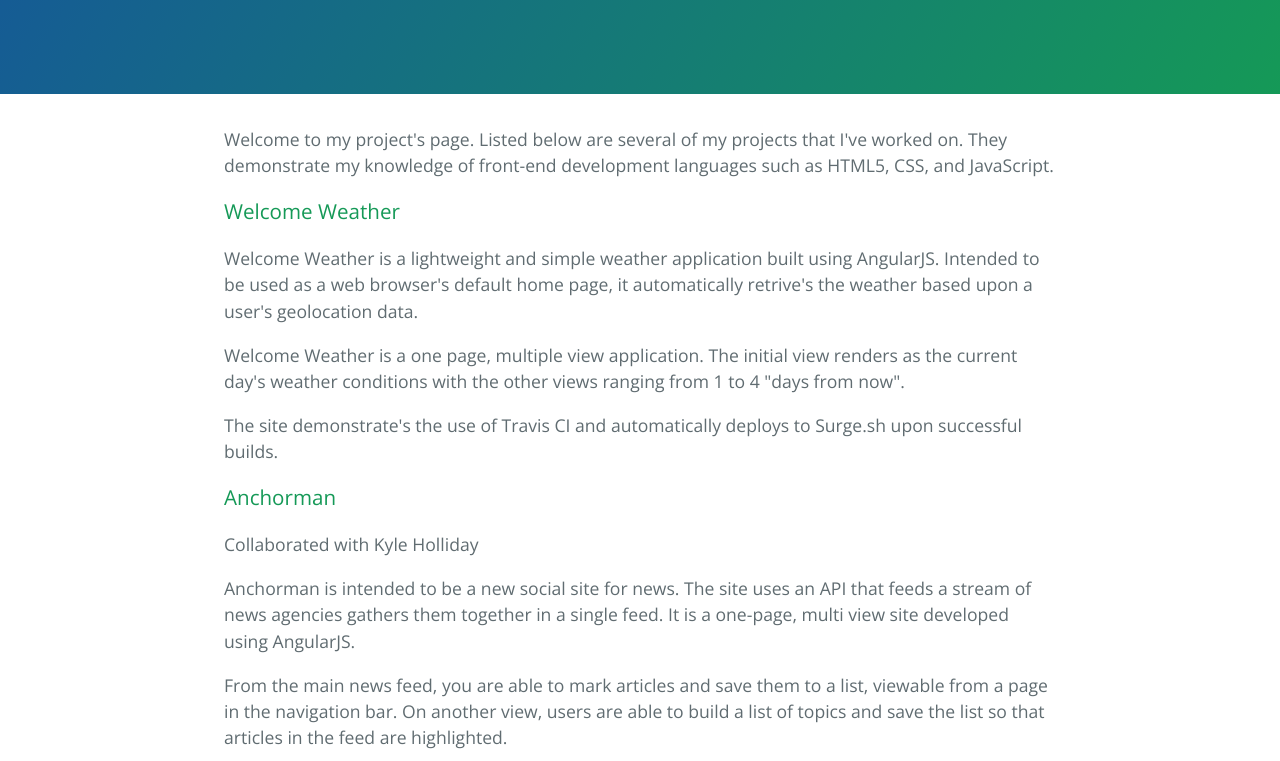
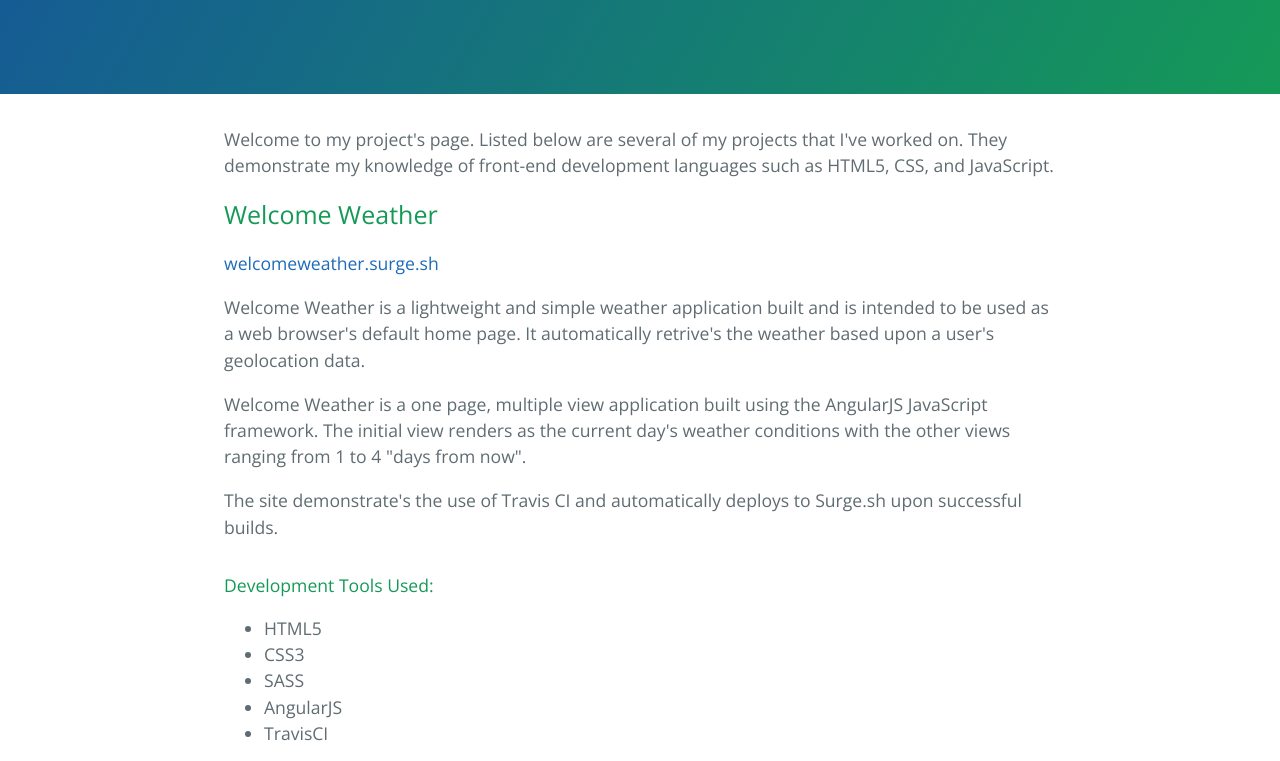
Before and after one commit to MichaelWDanko/michaelwdanko.github.io, a plain HTML site: page index.html in a window 1280 px wide. Shown: the part 176-937 px from the top of the page. Drawn offline with nearby package versions, Linux system fonts and the light colour scheme.

Commit message:
Added URL and Development Tools used UL for WelcomeWeather

```diff
--- a/index.html
+++ b/index.html
@@ -21,10 +21,18 @@
         <p>Welcome to my project's page. Listed below are several of my projects that I've worked on. They demonstrate my knowledge of front-end development languages such as HTML5, CSS, and JavaScript.</p>
 
         <div class="project-item">
-            <a href="https://welcomeweather.surge.sh"><h3>Welcome Weather</h3></a>
-            <p>Welcome Weather is a lightweight and simple weather application built using AngularJS. Intended to be used as a web browser's default home page, it automatically retrive's the weather based upon a user's geolocation data.</p>
-            <p>Welcome Weather is a one page, multiple view application. The initial view renders as the current day's weather conditions with the other views ranging from 1 to 4 "days from now".</p>
+            <h3>Welcome Weather</h3> <a href="https://welcomeweather.surge.sh">welcomeweather.surge.sh</a>
+            <p>Welcome Weather is a lightweight and simple weather application built and is intended to be used as a web browser's default home page. It automatically retrive's the weather based upon a user's geolocation data.</p>
+            <p>Welcome Weather is a one page, multiple view application built using the AngularJS JavaScript framework. The initial view renders as the current day's weather conditions with the other views ranging from 1 to 4 "days from now".</p>
             <p>The site demonstrate's the use of Travis CI and automatically deploys to Surge.sh upon successful builds.</p>
+            <h4>Development Tools Used:</h4>
+            <ul>
+                <li>HTML5</li>
+                <li>CSS3</li>
+                <li>SASS</li>
+                <li>AngularJS</li>
+                <li>TravisCI</li>
+            </ul>
         </div>
 
         <div class="project-item">
--- a/stylesheets/stylesheet.css
+++ b/stylesheets/stylesheet.css
@@ -8,6 +8,10 @@ body {
   font-size: 16px;
   line-height: 1.5;
   color: #606c71; }
+
+h3 {
+    font-size: 25px;
+}
 
 .project-item:hover {
     background-color: lightgray;
```
